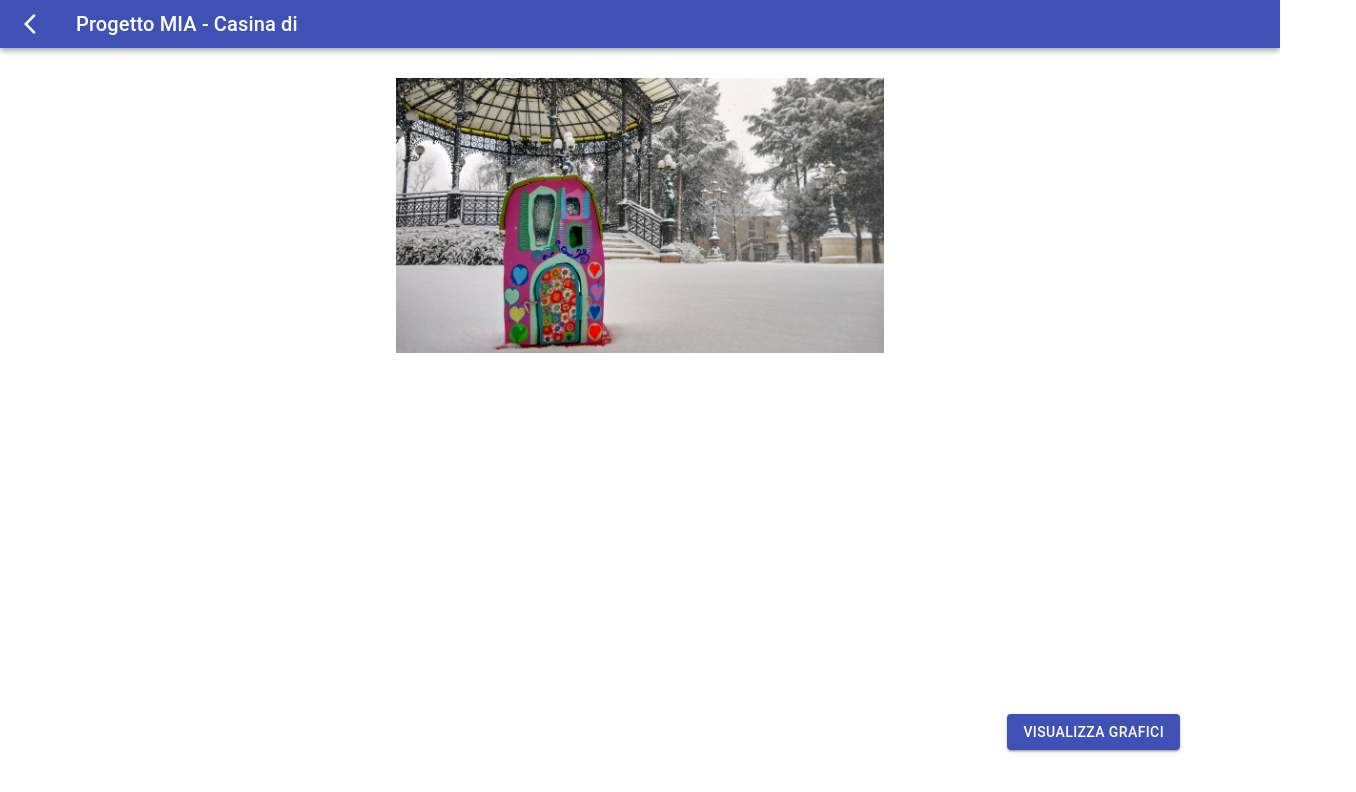
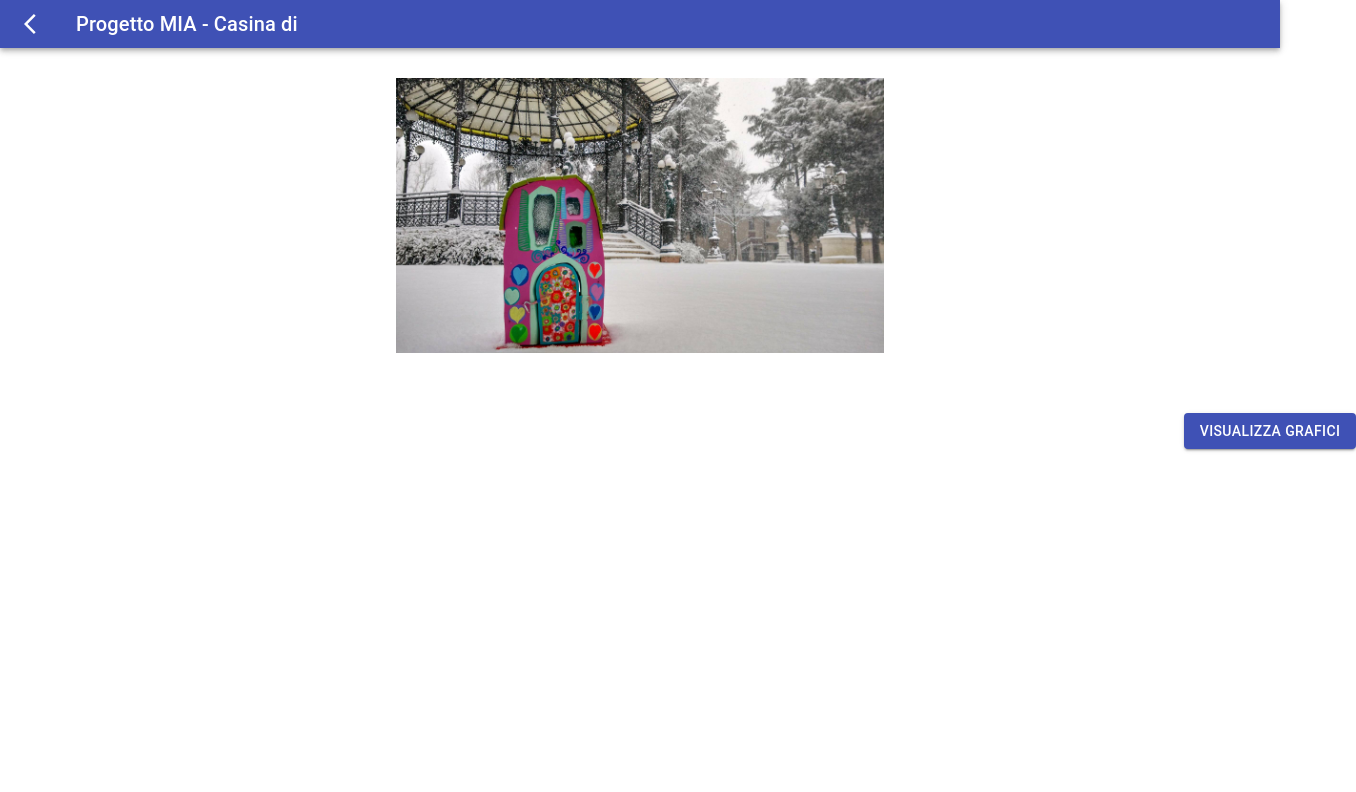
Before and after one commit to PC-ProgettoMIA/clientwebapp, a React (Create React App) app: page /home in a window 1280 px wide. Shown: the top 792 px of the page, 1356 px wide, since content can reach past the window. Built offline with nearby package versions, Linux system fonts and the light colour scheme; no server answers.

Commit message:
change style

```diff
--- a/src/MIAHome.js
+++ b/src/MIAHome.js
@@ -64,7 +64,8 @@ const styles = (theme) => ({
     },
 
     table: {
-        textAlign: "center"
+        textAlign: "center",
+        marginBottom: "100px"
     },
 
     tableHeader: {
@@ -90,10 +91,11 @@ const styles = (theme) => ({
         marginRight: theme.spacing(2),
     },
     divChart: {
-        position: 'absolute',
-        right: 100,
-        bottom: 50
-    }
+        position: 'relative',
+        left: (window.innerWidth/2)-10,
+        paddingTop: "30px",
+    },
+
 });
 
 class Homepage extends Component {
@@ -284,7 +286,7 @@ class Homepage extends Component {
                         </table>
                     </div>}
                 < div className={classes.divChart}>
-                    <Button variant="contained" color="primary" onClick={this.handleClick}>Visualizza Grafici</Button>
+                    <Button className={classes.chartBtn} variant="contained" color="primary" onClick={this.handleClick}>Visualizza Grafici</Button>
                 </div>
             </div >
         );
```
